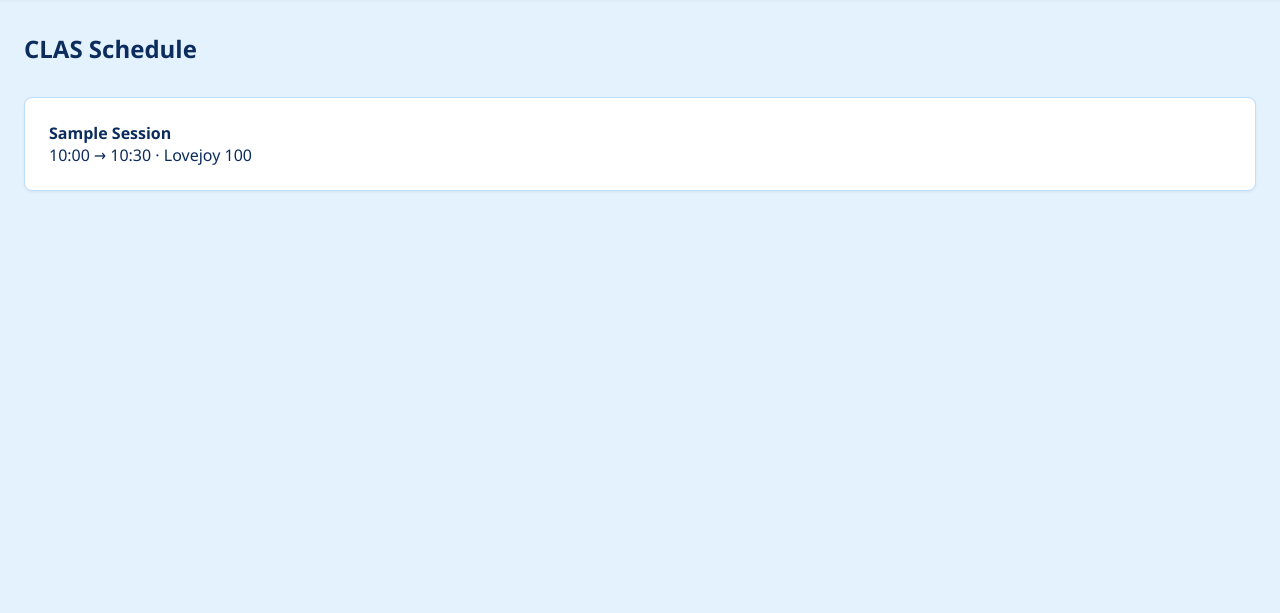
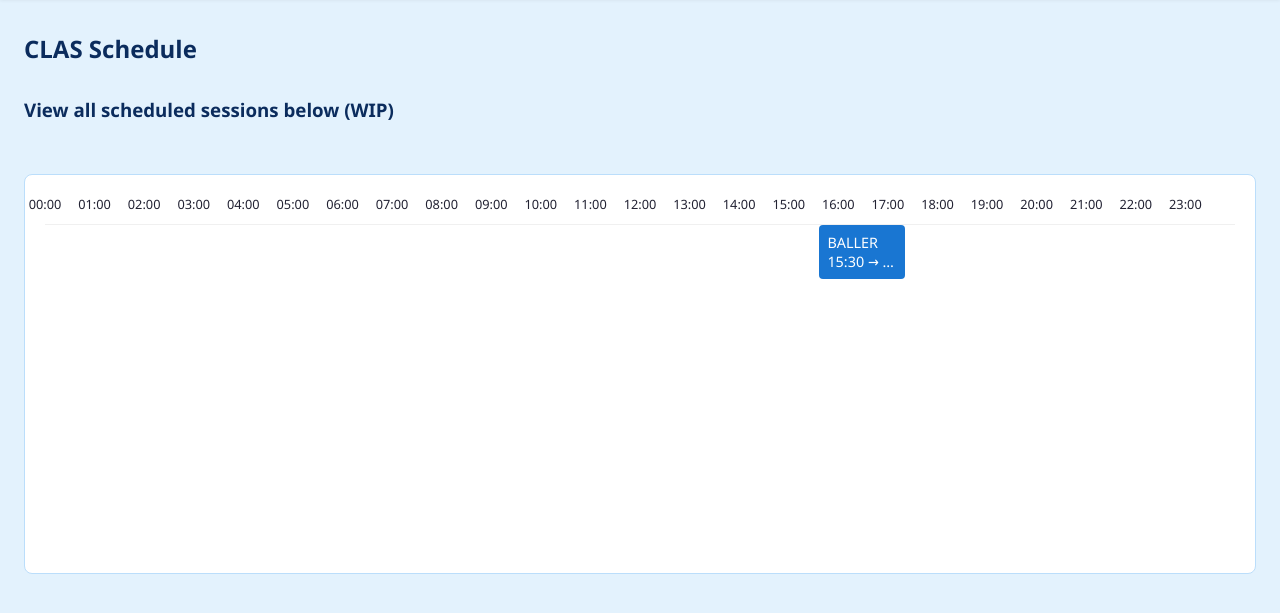
Before and after one commit to NotSMX/Group-Sprint-3-Flask-App, a Flask app: page /schedule in a window 1280 px wide. Shown: the part 56-669 px from the top of the page. Run offline with Flask 3, Linux system fonts and the light colour scheme; data comes from the database, SQL or seed files in the repository; both versions use the stored data as it was after the commit.

Commit message:
Add session scheduling and timeline visualization
Implemented session creation upon event submission and added logic to organize sessions into non-overlapping lanes for schedule visualization. Updated schedule.html and style.css to display sessions on a timeline, showing their start/end times and handling overlaps. This improves the clarity and usability of the schedule view for users.

```diff
--- a/static/style.css
+++ b/static/style.css
@@ -407,6 +407,7 @@ input::placeholder {
 button {
   width: 100%;
   padding: 12px 16px;
+  margin-bottom: 10px;
   border: 0;
   border-radius: 6px;
   background: var(--blue-m);
@@ -589,3 +590,44 @@ footer a {
     max-width: 1600px
   }
 }
+
+.schedule-container {
+  position: relative;
+  width: 100%;
+  height: 400px;
+  margin: 20px 0;
+  border: 1px solid var(--border);
+  background: var(--card);
+  border-radius: 8px;
+  padding: 20px;
+}
+
+.timeline {
+  position: relative;
+  width: 100%;
+  height: 30px;
+  border-bottom: 1px solid var(--hair);
+}
+
+.timeline-hour {
+  position: absolute;
+  left: var(--pos);
+  transform: translateX(-50%);
+  font-size: 0.8rem;
+  color: var(--ink-2);
+}
+
+.session-bar {
+  position: absolute;
+  left: var(--start);
+  width: var(--width);
+  top: var(--top);
+  background: var(--blue-m);
+  color: white;
+  padding: 8px;
+  border-radius: 4px;
+  font-size: 0.9rem;
+  overflow: hidden;
+  white-space: nowrap;
+  text-overflow: ellipsis;
+}
--- a/templates/schedule.html
+++ b/templates/schedule.html
@@ -23,12 +23,36 @@
     </nav>
   </header>
 
-  <main class="shell">
-    <h2 class="section-title">CLAS Schedule</h2>
-    <div class="card">
-      <b>Sample Session</b><br>
-      10:00 → 10:30 · Lovejoy 100
+<main class="shell">
+  <h2 class="section-title">CLAS Schedule</h2>
+  <h3 class="section-subtitle">View all scheduled sessions below (WIP)</h3>
+  <div class="schedule-container">
+    <!-- Timeline header -->
+    <div class="timeline">
+      {% for hour in range(24) %}
+        <div class="timeline-hour"
+             data-position="{{ (hour/24 * 100) }}"
+             style="--pos: {{ (hour/24 * 100) }}%">
+          {{ "%02d:00"|format(hour) }}
+        </div>
+      {% endfor %}
     </div>
-  </main>
+
+    <!-- Session bars -->
+    {% for s in sessions %}
+      <div class="session-bar"
+           data-start="{{ (s.start_minutes/1440 * 100) }}"
+           data-width="{{ ((s.end_minutes - s.start_minutes)/1440 * 100) }}"
+           data-top="{{ (s.lane * 50) + 50 }}"
+           style="--start: {{ (s.start_minutes/1440 * 100) }}%;
+                  --width: {{ ((s.end_minutes - s.start_minutes)/1440 * 100) }}%;
+                  --top: {{ (s.lane * 50) + 50 }}px">
+        {{ s.title }}<br>
+        {{ s.start_minutes//60 }}:{{ "%02d"|format(s.start_minutes%60) }} →
+        {{ s.end_minutes//60 }}:{{ "%02d"|format(s.end_minutes%60) }}
+      </div>
+    {% endfor %}
+  </div>
+</main>
 </body>
 </html>
--- a/views.py
+++ b/views.py
@@ -1,6 +1,6 @@
 from flask import Blueprint, render_template, flash, redirect, url_for, request
 from flask_login import login_user, logout_user, login_required, current_user
-from models import db, User
+from models import db, User, Session, Event
 
 main_blueprint = Blueprint('main', __name__)
 
@@ -56,10 +56,56 @@ def register():
 
 @main_blueprint.get("/schedule")
 def schedule():
+    sessions = (
+        Session.query
+        .join(Event, Session.submission_id == Event.id)
+        .add_columns(Session.start_time, Session.end_time, Event.session_title)
+        .all()
+    )
+
+   # Sort sessions by start time first
+    sessions = sorted(sessions, key=lambda s: s[1])  # s[1] is start_time
+
+    lanes = []
+    session_list = []
+
+    for s in sessions:
+        session_obj = s[0]
+        start_time = s[1]
+        end_time = s[2]
+        title = s[3]
+
+        start = start_time.hour * 60 + start_time.minute
+        end = end_time.hour * 60 + end_time.minute
+
+        # If end < start, it means the session goes past midnight
+        if end < start:
+            end += 24 * 60  # add 1440 minutes
+
+        placed = False
+        for i, lane in enumerate(lanes):
+            # Check if session overlaps with any session in lane
+            overlap = any(not (end <= other['start_minutes'] or start >= other['end_minutes']) for other in lane)
+            if not overlap:
+                lane.append({'session': session_obj, 'start_minutes': start, 'end_minutes': end, 'title': title})
+                session_list.append({'session': session_obj, 'lane': i, 'start_minutes': start, 'end_minutes': end, 'title': title})
+                placed = True
+                break
+
+        if not placed:
+            # No lane could fit it, create new lane
+            lanes.append([{'session': session_obj, 'start_minutes': start, 'end_minutes': end, 'title': title}])
+            session_list.append({'session': session_obj, 'lane': len(lanes)-1, 'start_minutes': start, 'end_minutes': end, 'title': title})
+
+    num_lanes = len(lanes)
     return render_template(
         "schedule.html",
+        sessions=session_list,
+        num_lanes=num_lanes,
         user=current_user if current_user.is_authenticated else None
     )
+
+
 
 # Profile
 @main_blueprint.get("/profile")
```
Also changed, not shown: events.py (+18 -0 lines), instance/clas_app.db.
